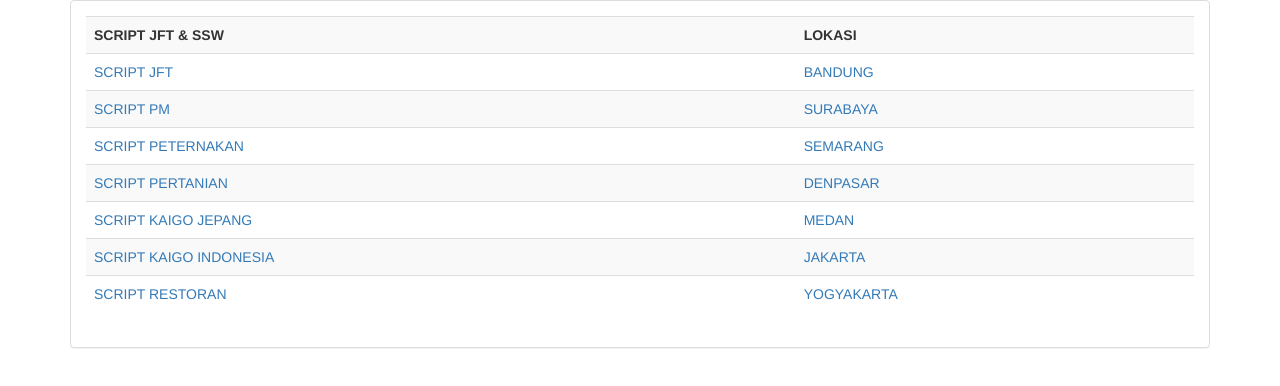
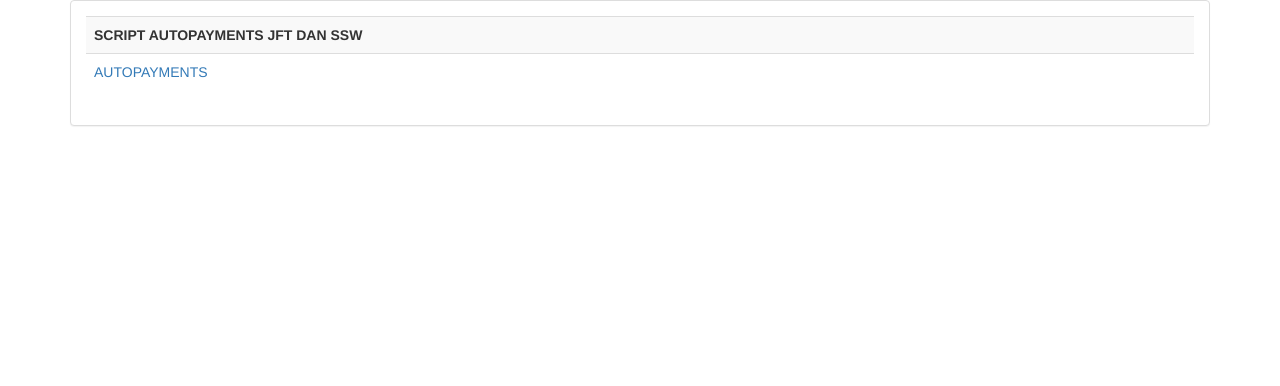
Before and after one commit to aesel30/aesel.github.io, a plain HTML site: page index.html in a window 1280 px wide. Drawn offline with Linux system fonts and the light colour scheme.

Commit message:
Update index.html

```diff
--- a/index.html
+++ b/index.html
@@ -10,10 +10,10 @@
     <div class="panel panel-default">
         <div class="panel-body">
             <table class="table table-striped table-hover" style="text-transform: uppercase">
-                <tr><th>SCRIPT JFT & SSW</th><th>LOKASI</th></tr>
+                <tr><th>SCRIPT autoPayments JFT dan SSW</th></tr>
                     <tr>
-                        <td><a href="https://raw.githubusercontent.com/aesel30/aesel.github.io/main/jft.js">script jft</a></td>
-                        <td><a href="https://raw.githubusercontent.com/aesel30/aesel.github.io/main/bandung.js">bandung</a></td>
+                        <td><a href="https://raw.githubusercontent.com/aesel30/aesel.github.io/main/autoPayments.js">autoPayments</a></td>
+                        <!-- <td><a href="https://raw.githubusercontent.com/aesel30/aesel.github.io/main/bandung.js">bandung</a></td>
                     </tr>
                     <tr>
                         <td><a href="https://raw.githubusercontent.com/aesel30/aesel.github.io/main/pm.js">script pm</a></td>
@@ -22,9 +22,9 @@
                     <tr>
                         <td><a href="https://raw.githubusercontent.com/aesel30/aesel.github.io/main/peternakan.js">script peternakan</a></td>
                         <td><a href="https://raw.githubusercontent.com/aesel30/aesel.github.io/main/semarang.js">semarang</a></td>
-                    </tr>
-                    <tr>
-                        <td><a href="https://raw.githubusercontent.com/aesel30/aesel.github.io/main/pertanian.js">script pertanian</a></td>
+                    </tr> -->
+                    <!-- <tr> -->
+                        <!-- <td><a href="https://raw.githubusercontent.com/aesel30/aesel.github.io/main/pertanian.js">script pertanian</a></td>
                         <td><a href="https://raw.githubusercontent.com/aesel30/aesel.github.io/main/denpasar.js">denpasar</a></td>
                     <tr>
                         <td><a href="https://raw.githubusercontent.com/aesel30/aesel.github.io/main/kaigoJpn.js">script kaigo jepang</a></td>
@@ -37,7 +37,7 @@
                     <tr>
                         <td><a href="https://raw.githubusercontent.com/aesel30/aesel.github.io/main/restoran.js">script restoran</a></td>
                         <td><a href="https://raw.githubusercontent.com/aesel30/aesel.github.io/main/jogja.js">yogyakarta</a></td>
-                    </tr>
+                    </tr> -->
                 </table>
             </div>
         </div>
```
